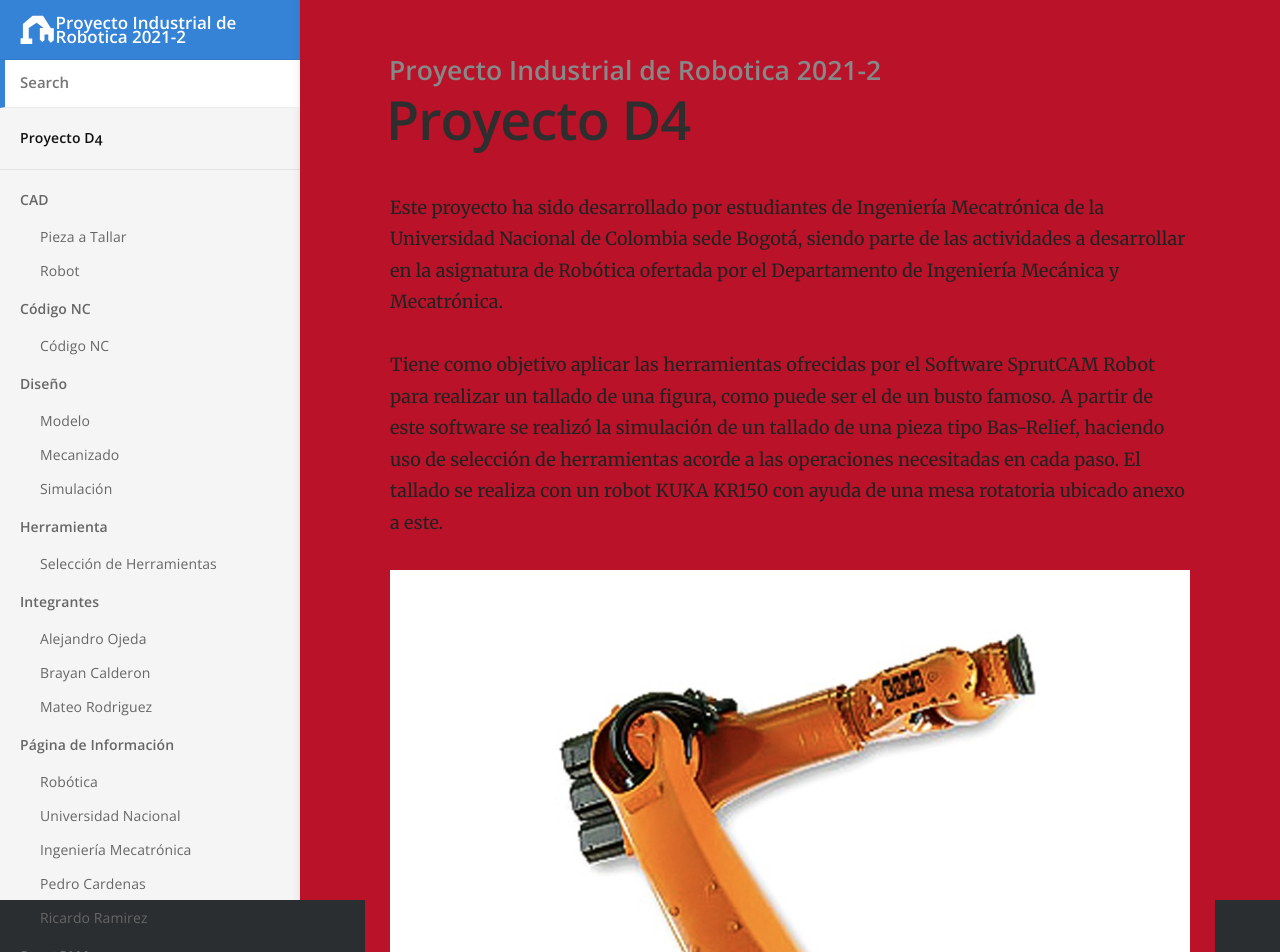
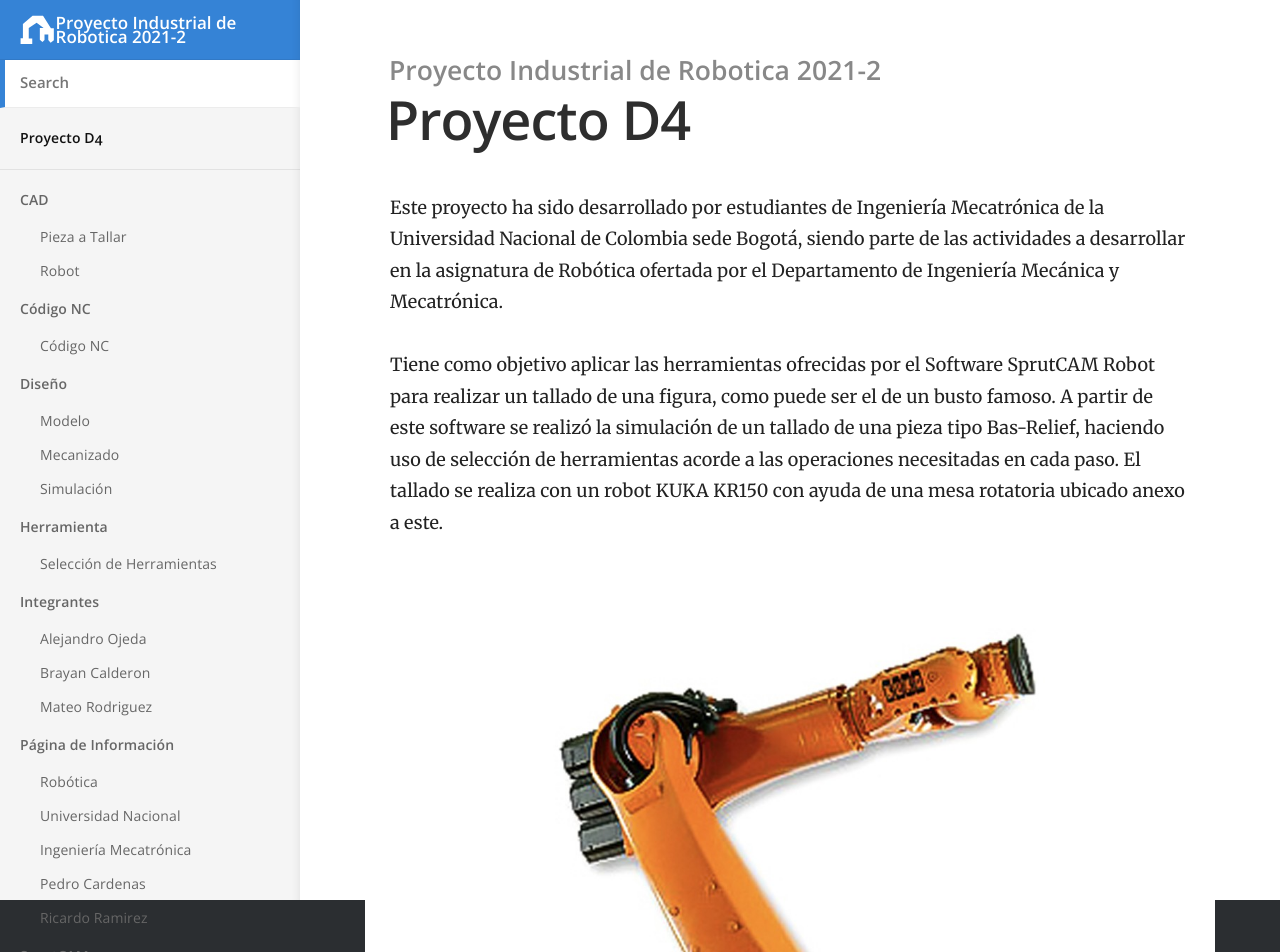
Before and after one commit to BrayanCalderon/ProyectoRobotica-2021-I, a Jekyll site: the page built from index.md, in a window 1280 px wide. Shown: the top 952 px of the page. Built offline with Jekyll 4.4.1, drawn with Linux system fonts in a browser that asks for light colours.

Commit message:
Update main.scss

```diff
--- a/css/main.scss
+++ b/css/main.scss
@@ -8,7 +8,7 @@ $body-background-color: #2B2E31;
 
 $content-max-width: 800px;
 $content-color: #222;
-$content-background-color: #BA1229;
+$content-background-color: #fff;
 
 $brand-colour: #3583d6;
 $brand-colour-light: mix($brand-colour, $content-background-color, 10%);
```
